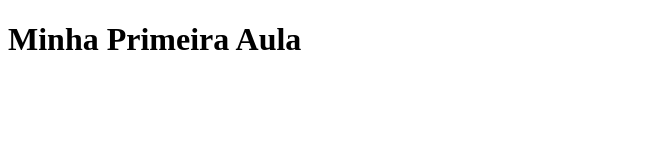
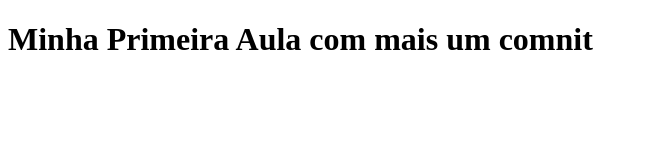
Before and after one commit to Rafael-FCastro1989/Rafael-FCastro1989, a plain HTML site: page aula 1/index.html in a window 1280 px wide. Shown: the whole page, without its empty margins (0-648 px from the left). Drawn offline with Linux system fonts and the light colour scheme.

Commit message:
adicionamos mais uma parte de txto no nosso codigo

```diff
--- a/aula 1/index.html
+++ b/aula 1/index.html
@@ -5,6 +5,6 @@
     <title>Aula 1</title>
 </head>
 <body>
-    <h1> Minha Primeira Aula </h1>
+    <h1> Minha Primeira Aula com mais um comnit </h1>
 </body>
 </html>
```
